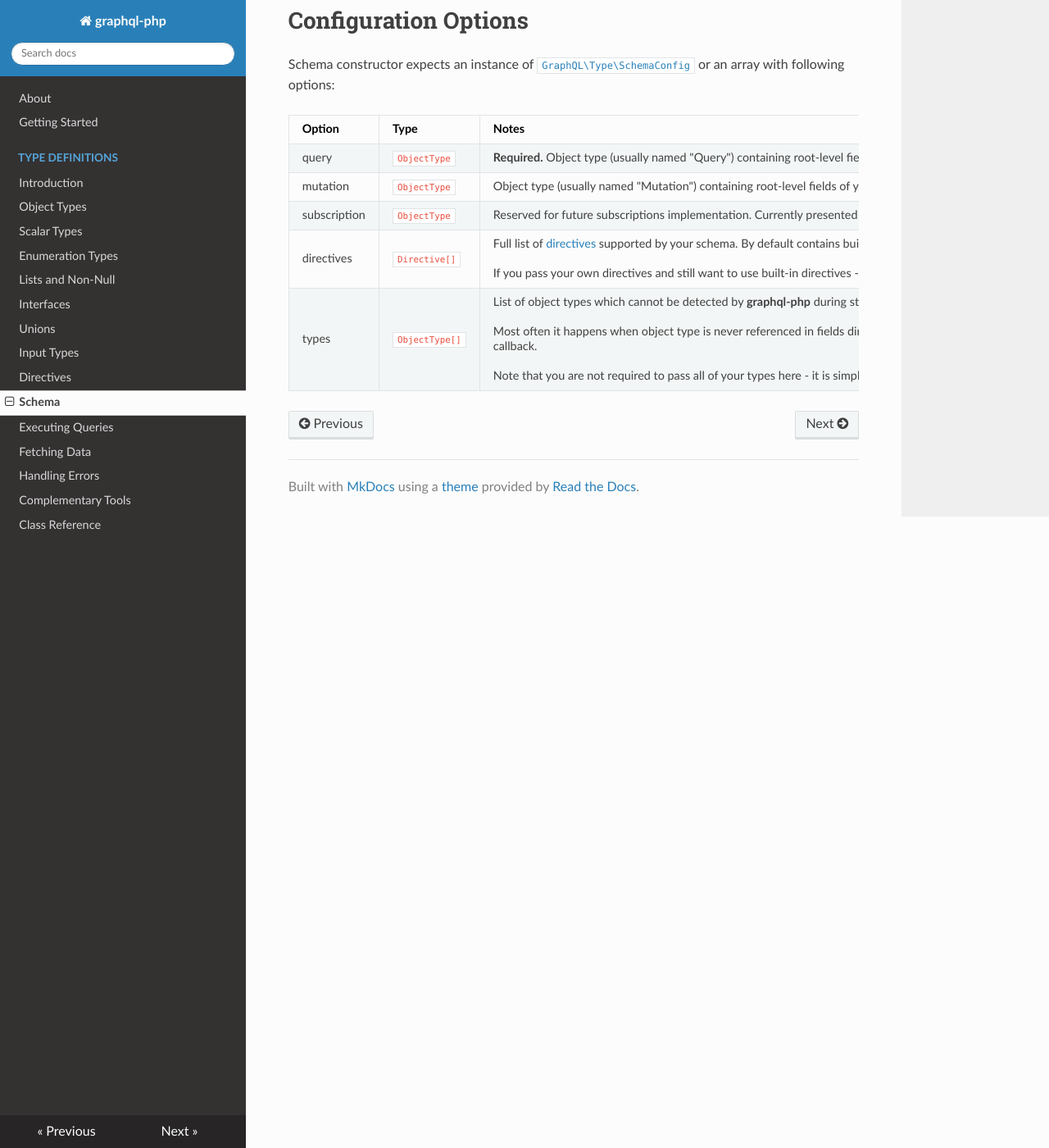
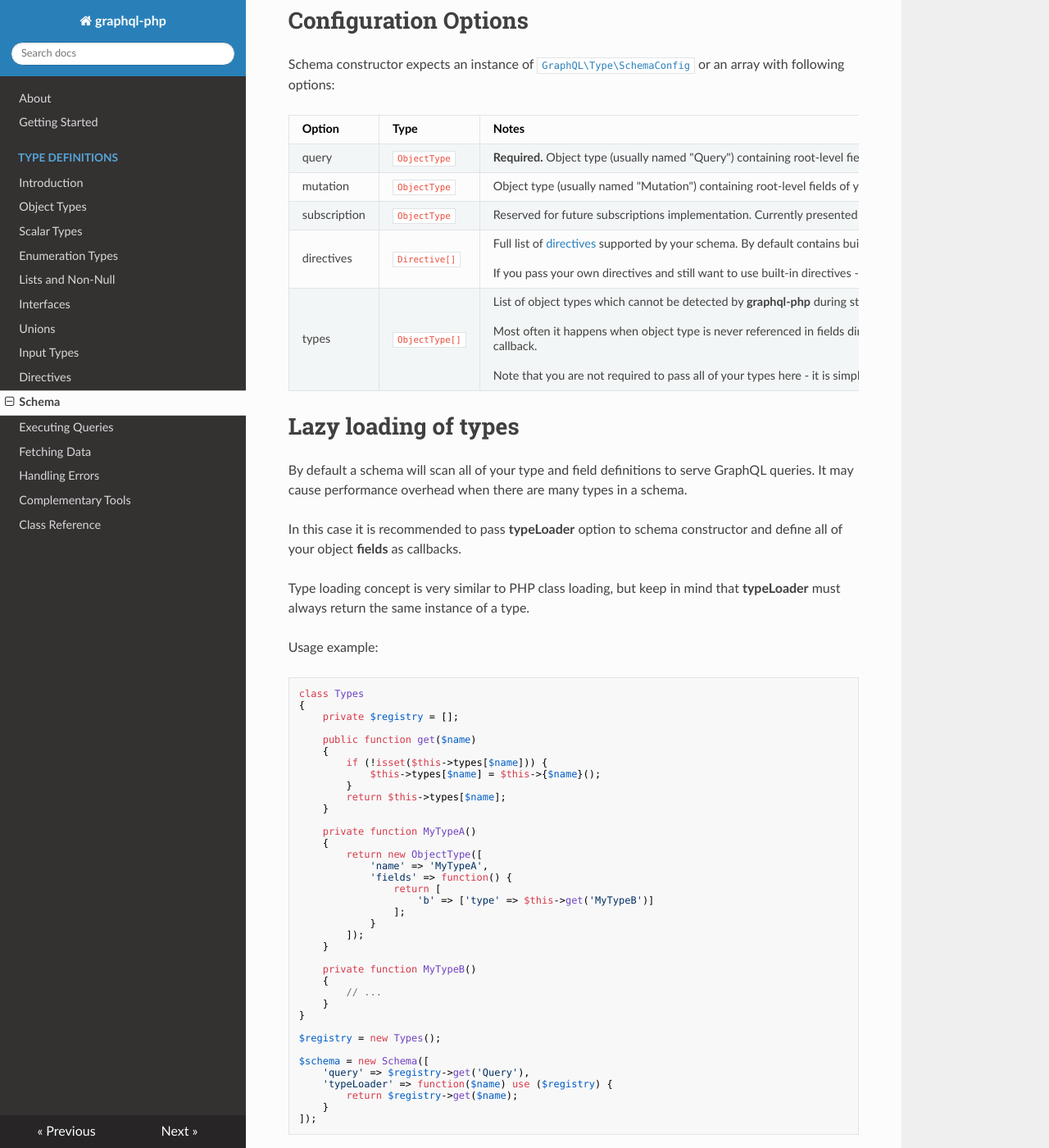
Before and after one commit to webonyx/graphql-php, an MkDocs documentation site: the page built from docs/type-system/schema.md, in a window 1280 px wide and 1400 px high, scrolled down 1502 px. Shown: the whole window at 82% size. Built offline with MkDocs 1.6.1, drawn with Linux system fonts in a browser that asks for light colours; nearby versions of some CDN libraries; old or Windows-style settings are respelled for this version of MkDocs; some of the changed text lies outside the part shown.

Commit message:
Documented lazy loading of types in schema and ability to define schema using GraphQL type language

````diff
--- a/docs/type-system/schema.md
+++ b/docs/type-system/schema.md
@@ -88,3 +88,84 @@ mutation     | `ObjectType` | Object type (usually named "Mutation") containing
 subscription     | `ObjectType` | Reserved for future subscriptions implementation. Currently presented for compatibility with introspection query of **graphql-js**, used by various clients (like Relay or GraphiQL)
 directives  | `Directive[]` | Full list of [directives](directives/) supported by your schema. By default contains built-in `@skip` and `@include` directives.<br><br> If you pass your own directives and still want to use built-in directives - add them explicitly. For example: `array_merge(GraphQL::getInternalDirectives(), [$myCustomDirective]`
 types     | `ObjectType[]` | List of object types which cannot be detected by **graphql-php** during static schema analysis.<br><br>Most often it happens when object type is never referenced in fields directly, but is still a part of schema because it implements an interface which resolves to this object type in it's `resolveType` callback. <br><br> Note that you are not required to pass all of your types here - it is simply a workaround for concrete use-case.
+
+# Lazy loading of types
+By default a schema will scan all of your type and field definitions to serve GraphQL queries.
+It may cause performance overhead when there are many types in a schema.
+
+In this case it is recommended to pass **typeLoader** option to schema constructor and define all
+of your object **fields** as callbacks.
+
+Type loading concept is very similar to PHP class loading, but keep in mind that **typeLoader** must
+always return the same instance of a type.
+
+Usage example:
+```php
+class Types
+{
+    private $registry = [];
+
+    public function get($name)
+    {
+        if (!isset($this->types[$name])) {
+            $this->types[$name] = $this->{$name}();
+        }
+        return $this->types[$name];
+    }
+
+    private function MyTypeA()
+    {
+        return new ObjectType([
+            'name' => 'MyTypeA',
+            'fields' => function() {
+                return [
+                    'b' => ['type' => $this->get('MyTypeB')]
+                ];
+            }
+        ]);
+    }
+
+    private function MyTypeB()
+    {
+        // ...
+    }
+}
+
+$registry = new Types();
+
+$schema = new Schema([
+    'query' => $registry->get('Query'),
+    'typeLoader' => function($name) use ($registry) {
+        return $registry->get($name);
+    }
+]);
+```
+
+
+# Schema Validation
+By default schema is created with only shallow validation of type and field definitions
+(because validation requires full schema scan and is very costly on bigger schemas).
+
+But there is a special method `$schema->assertValid()` which throws `GraphQL\Error\InvariantViolation`
+exception when it encounters any error, like:
+
+- Invalid types used for fields / arguments
+- Missing interface implementations
+- Invalid interface implementations
+- Other schema errors...
+
+Schema validation is supposed to be used in CLI commands or during build step of your app.
+Don't call it in web requests in production.
+
+Usage example:
+```php
+$schema = new GraphQL\Type\Schema([
+    'query' => $myQueryType
+]);
+
+try {
+    $schema->assertValid();
+} catch (GraphQL\Error\InvariantViolation $e) {
+    echo $e->getMessage();
+}
+```
````
Also changed, not shown: docs/type-system/type-language.md (added, +86 -0 lines).
